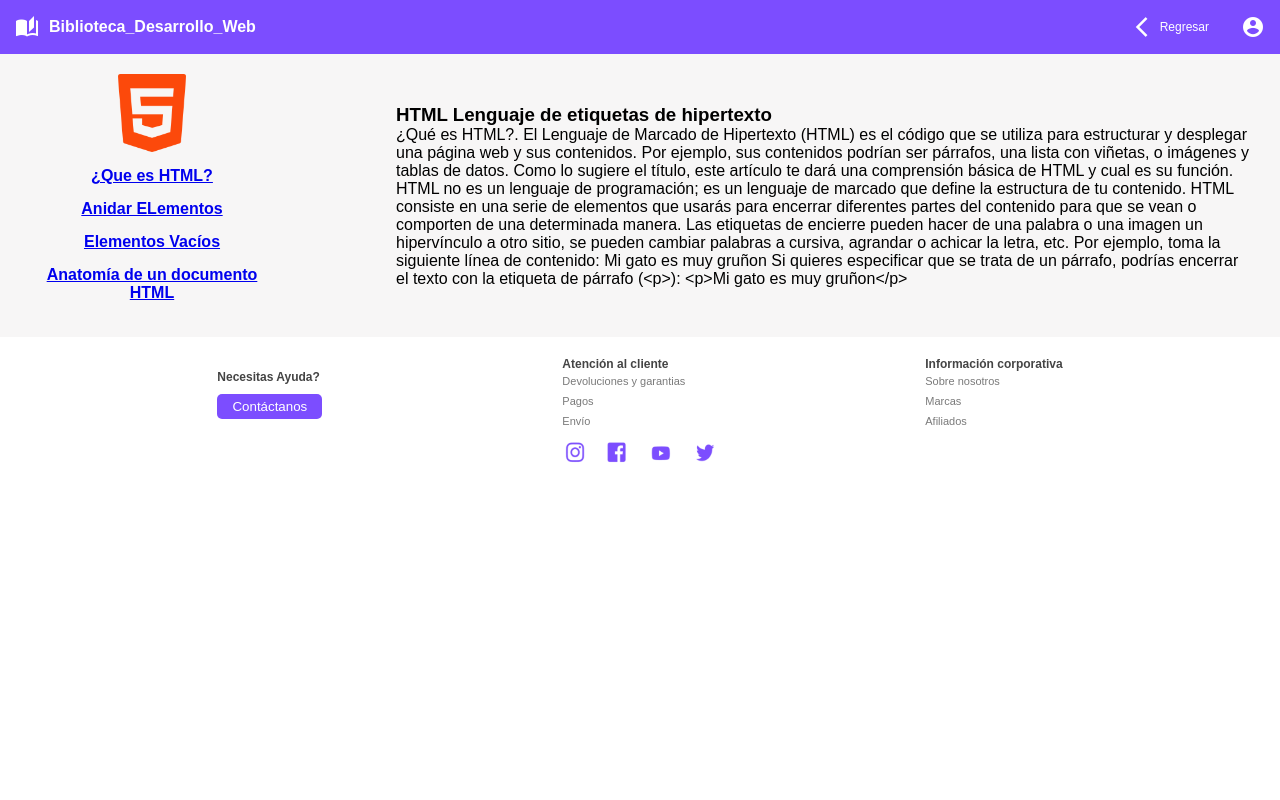
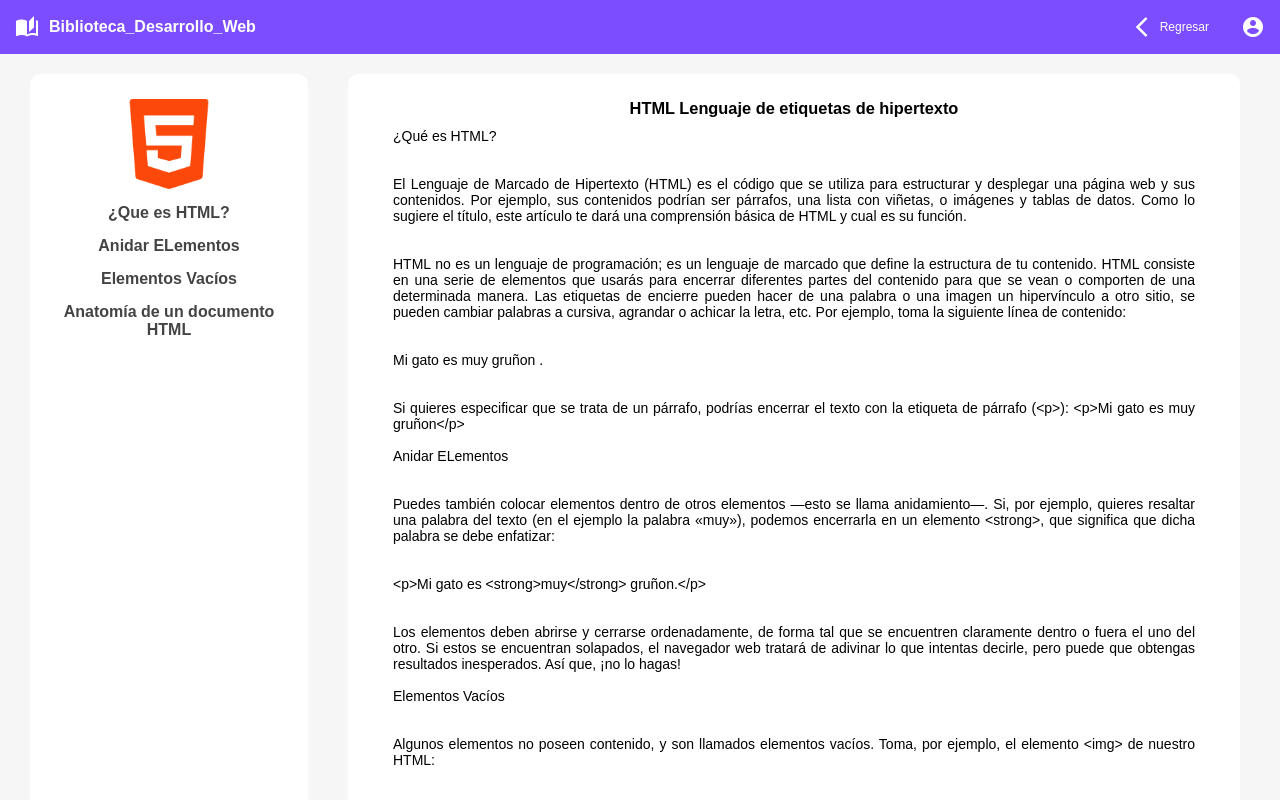
Before and after one commit to AdisOrtiz/Front_End.github.io, an Angular app in the folder trabajo_front_end/: page /recurso/1 in a window 1280 px wide. Shown: the top 800 px of the page. Built offline with nearby package versions, Linux system fonts and the light colour scheme.

Commit message:
Informacion de recurso especifico

```diff
--- a/trabajo_front_end/src/app/home-admin/home-admin.component.html
+++ b/trabajo_front_end/src/app/home-admin/home-admin.component.html
@@ -5,7 +5,8 @@
             <h4>Biblioteca_Desarrollo_Web</h4>
         </div>
         <div class="right">
-            <a href="gestionar_recursos.html" class="link_gest"><span class="material-icons">add</span>Gestionar Recursos</a>
+            <a href="#" class="link_gest"><span class="material-icons">add</span>Gestionar Recursos</a>
+            <button (click)="logout()">Cerrar Sesión</button>
             <span class="material-icons perfil" id="perfil-icon">account_circle</span>
             <div class="menu" id="menu">
                 <div class="menu-item">Nombre</div>
--- a/trabajo_front_end/src/app/home-admin/recursos.mock.ts
+++ b/trabajo_front_end/src/app/home-admin/recursos.mock.ts
@@ -22,76 +22,179 @@ export const listaRecursos: Recurso[] = [
         subdescrip:'HTML (Hypertext Markup Language) es un lenguaje de programación que se utiliza para crear y estructurar páginas web',
         title:'HTML Lenguaje de etiquetas de hipertexto',
         pregun1:'¿Que es HTML?',
-        descrip1:'¿Qué es HTML?. El Lenguaje de Marcado de Hipertexto (HTML) es el código que se utiliza para estructurar y desplegar una página web y sus contenidos. Por ejemplo, sus contenidos podrían ser párrafos, una lista con viñetas, o imágenes y tablas de datos. Como lo sugiere el título, este artículo te dará una comprensión básica de HTML y cual es su función. HTML no es un lenguaje de programación; es un lenguaje de marcado que define la estructura de tu contenido. HTML consiste en una serie de elementos que usarás para encerrar diferentes partes del contenido para que se vean o comporten de una determinada manera. Las etiquetas de encierre pueden hacer de una palabra o una imagen un hipervínculo a otro sitio, se pueden cambiar palabras a cursiva, agrandar o achicar la letra, etc. Por ejemplo, toma la siguiente línea de contenido: Mi gato es muy gruñon Si quieres especificar que se trata de un párrafo, podrías encerrar el texto con la etiqueta de párrafo (<p>): <p>Mi gato es muy gruñon</p>',
+        descrip1:`¿Qué es HTML?
+        \n
+        El Lenguaje de Marcado de Hipertexto (HTML) es el código que se utiliza para estructurar y desplegar una página web y sus contenidos. Por ejemplo, sus contenidos podrían ser párrafos, una lista con viñetas, o imágenes y tablas de datos. Como lo sugiere el título, este artículo te dará una comprensión básica de HTML y cual es su función.
+        \n
+        HTML no es un lenguaje de programación; es un lenguaje de marcado que define la estructura de tu contenido. HTML consiste en una serie de elementos que usarás para encerrar diferentes partes del contenido para que se vean o comporten de una determinada manera. Las etiquetas de encierre pueden hacer de una palabra o una imagen un hipervínculo a otro sitio, se pueden cambiar palabras a cursiva, agrandar o achicar la letra, etc. Por ejemplo, toma la siguiente línea de contenido:
+        \n
+        Mi gato es muy gruñon .
+        \n
+        Si quieres especificar que se trata de un párrafo, podrías encerrar el texto con la etiqueta de párrafo (<p>): <p>Mi gato es muy gruñon</p>`,
         pregun2: 'Anidar ELementos',
-        descrip2:'Anidar Elementos. Puedes también colocar elementos dentro de otros elementos —esto se llama anidamiento—. Si, por ejemplo, quieres resaltar una palabra del texto (en el ejemplo la palabra «muy»), podemos encerrarla en un elemento <strong>, que significa que dicha palabra se debe enfatizar: <p>Mi gato es <strong>muy</strong> gruñon.</p>. Los elementos deben abrirse y cerrarse ordenadamente, de forma tal que se encuentren claramente dentro o fuera el uno del otro. Si estos se encuentran solapados, el navegador web tratará de adivinar lo que intentas decirle, pero puede que obtengas resultados inesperados. Así que, ¡no lo hagas!',
+        descrip2:`\nAnidar ELementos
+        \n
+        Puedes también colocar elementos dentro de otros elementos —esto se llama anidamiento—. Si, por ejemplo, quieres resaltar una palabra del texto (en el ejemplo la palabra «muy»), podemos encerrarla en un elemento <strong>, que significa que dicha palabra se debe enfatizar:
+        \n
+        <p>Mi gato es <strong>muy</strong> gruñon.</p>
+        \n
+        Los elementos deben abrirse y cerrarse ordenadamente, de forma tal que se encuentren claramente dentro o fuera el uno del otro. Si estos se encuentran solapados, el navegador web tratará de adivinar lo que intentas decirle, pero puede que obtengas resultados inesperados. Así que, ¡no lo hagas!`,
         pregun3:'Elementos Vacíos',
-        descrip3:'Elementos Vacíos. Algunos elementos no poseen contenido, y son llamados elementos vacíos. Toma, por ejemplo, el elemento <img> de nuestro HTML: <img src="images/imagen_ejemplo.png" alt="Imagen de prueba" />Posee dos atributos, pero no hay etiqueta de cierre </img> ni contenido encerrado. Esto es porque un elemento de imagen no encierra contenido al cual afectar. Su propósito es desplegar una imagen en la página HTML, en el lugar en que aparece.',
+        descrip3:`\nElementos Vacíos
+        \n
+        Algunos elementos no poseen contenido, y son llamados elementos vacíos. Toma, por ejemplo, el elemento <img> de nuestro HTML:
+        \n
+        <img src="images/imagen_ejemplo.png" alt="Imagen de prueba" />
+        \n
+        Posee dos atributos, pero no hay etiqueta de cierre </img> ni contenido encerrado. Esto es porque un elemento de imagen no encierra contenido al cual afectar. Su propósito es desplegar una imagen en la página HTML, en el lugar en que aparece.`,
         pregun4:'Anatomía de un documento HTML',
-        descrip4:'Anatomía de un documento HTML. Hasta ahora has visto lo básico de elementos HTML individuales, pero estos no son muy útiles por sí solos. Ahora verás cómo los elementos individuales son combinados para formar una página HTML entera. Vuelve a visitar el código de tu ejemplo en index.html. Referencia:  https://developer.mozilla.org/es/docs/Learn_web_development/Getting_started/Your_first_website/Creating_the_content'
+        descrip4:`Anatomía de un documento HTML
+        \n
+        Hasta ahora has visto lo básico de elementos HTML individuales, pero estos no son muy útiles por sí solos. Ahora verás cómo los elementos individuales son combinados para formar una página HTML entera. Vuelve a visitar el código de tu ejemplo en index.html
+        \n
+        Referencia:  https://developer.mozilla.org/es/docs/Learn_web_development/Getting_started/Your_first_website/Creating_the_content`
+    },
+    {
+        id:'2',
+        img:'../../assets/images/css.png',
+        subtitle: 'CSS',
+        subdescrip:'CSS (Cascading Style Sheets) es un lenguaje de diseño web que se utiliza para dar estilo a páginas escritas en HTML o XML.',
+        title:'CSS Hoja de Estilo en Cascada',
+        pregun1:'¿Que es CSS?',
+        descrip1:`¿Que es CSS?
+        \n
+        CSS, al igual que HTML, es uno de los lenguajes centrales de Internet. Mientras que para añadir texto a un sitio web se utiliza HTML y se estructura semánticamente, para definir el diseño del contenido se utiliza CSS. Aunque HTML y CSS se utilizan en combinación, las instrucciones de diseño de CSS y los elementos de HTML existen por separado. Esto significa que una máquina puede leer un documento electrónico incluso sin CSS. Con la ayuda de CSS, el contenido del navegador se prepara visualmente y se presenta de forma atractiva.
+        \n
+        CSS es un “estándar vivo” que sigue siendo desarrollado por el World Wide Web Consortium. Por esta razón siempre hay nuevas funciones y aplicaciones prácticas que descubrir. El lenguaje de hojas de estilo, muy extendido, surgió en los años 90. En aquella época, la idea de utilizar hojas de estilo para mostrar el contenido de la web no era del todo nueva. Pero CSS se diferenciaba en un aspecto importante de otros elementos orientados a la visualización que ya existían en HTML: los usuarios tenían ahora la opción de definir reglas de diseño para grupos de elementos en varios documentos y en una sola hoja de estilo.`,
+        pregun2:'Ventajas y ámbitos de aplicación de CSS',
+        descrip2:`Ventajas y ámbitos de aplicación de CSS
+        \n
+        El éxito de un sitio web no depende solo del contenido, sino también de un buen diseño. Los usuarios pierden rápidamente el interés por las páginas web que no son fáciles de usar o no están bien estructuradas. En este caso, CSS ofrece una serie de opciones de diseño que no están disponibles en HTML puro.
+
+        Por ejemplo, CSS permite controlar algunas especificaciones de forma centralizada. Esto significa que elementos similares (como todos los hipervínculos o imágenes) dentro de un mismo documento pueden ser reconocidos y formateados mediante un único comando. Las instrucciones de diseño no tienen que estar en forma de hoja de estilo interna en el propio documento HTML. Si se guardan las instrucciones CSS en una hoja de estilo externa, es decir, en un archivo separado, ésta puede utilizarse también para otros documentos.
+
+        Además de las instrucciones básicas de visualización relativas a los colores, las formas y la tipografía de los elementos HTML, ahora existen módulos más sofisticados en CSS. Con ellos se pueden, por ejemplo, definir animaciones o representaciones diferentes según el medio de salida. De este modo, el mismo documento HTML puede prepararse de forma idéntica para todos los medios posibles. Como el contenido y el diseño están separados en este documento, el código del sitio web es más claro. El llamado lenguaje de estilo SASS ofrece aún más posibilidades, pero no sustituye por completo al CSS.`,
+        pregun3:'La estructura de una instrucción CSS',
+        descrip3:`La estructura de una instrucción CSS
+        \n
+        Una instrucción CSS determina los valores o propiedades que deben tener los elementos de tu documento electrónico. En su estructura básica, la instrucción consiste en un selector y corchetes. Las declaraciones se enumeran dentro de los corchetes, separadas por punto y coma. Cada instrucción consta del nombre de la propiedad, dos puntos y un valor específico. Después de la instrucción final y antes del corchete de cierre, se puede añadir otro punto y coma, pero no es obligatorio. Por ejemplo, la instrucción CSS del siguiente ejemplo pide que el encabezado H1 se muestre en azul y con un tamaño de letra 12`,
+        pregun4:'¿Cómo integrar CSS en tu sitio web?',
+        descrip4:`¿Cómo integrar CSS en tu sitio web?
+        \n
+        Es posible integrar CSS en un documento electrónico utilizando hojas de estilo internas y externas. Además, las propiedades pueden colocarse directamente en el código fuente HTML de un elemento utilizando el estilo inline. A continuación, ofrecemos una visión general de los tres métodos para integrar CSS en HTML.
+        \n
+        Hojas de estilo externas\n\n
+        En las hojas de estilo externas, las instrucciones CSS se definen en archivos externos mediante la terminación “.css” y se integran en el archivo HTML mediante una etiqueta “link”. Este es el método más habitual porque el contenido y el diseño están perfectamente separados y se pueden realizar cambios fácilmente. El enlace se hace en la zona “head” del documento HTML
+        \n
+        Hojas de estilo internas\n\n
+        Aquí es donde se añaden todas las instrucciones CSS en el archivo HTML. Ten en cuenta que estas solo se aplican al documento correspondiente. Para las hojas de estilo internas, inserta el elemento “style” en el área “head” del documento HTML
+        \n
+        Estilo inline\n\n
+        Al igual que con la hoja de estilo interna, las instrucciones CSS están contenidas en el archivo HTML. Sin embargo, hay una diferencia importante: los atributos correspondientes se encuentran directamente en la etiqueta de inicio del elemento y no se aplican a ningún otro elemento. `
+    },
+    {
+        id:'3',
+        img:'../../assets/images/js.png',
+        subtitle: 'JAVASCRIPT',
+        subdescrip:'Lenguaje de programación: Herramienta que nos permite darle instrucciones a un ordenador a traves de código, código que está estructurado para que los programadores puedan escribirlo siguiendo una lógica',
+        title:'JavaScript',
+        pregun1:'',
+        descrip1:``,
+        pregun2:'',
+        descrip2:``,
+        pregun3:'',
+        descrip3:``,
+        pregun4:'',
+        descrip4:``
+    },
+    {
+        id:'4',
+        img:'../../assets/images/icono_angular.png',
+        subtitle: 'ANGULAR',
+        subdescrip:'Es un framework de diseño de aplicaciones y plataforma de desarrollo para crear aplicaciones de una sola página eficientes y sofisticadas',
+        title:'Angular Framework',
+        pregun1:'',
+        descrip1:``,
+        pregun2:'',
+        descrip2:``,
+        pregun3:'',
+        descrip3:``,
+        pregun4:'',
+        descrip4:``
+    },
+    {
+        id:'5',
+        img:'../../assets/images/icon_react.png',
+        subtitle: 'REACT',
+        subdescrip:'Es una biblioteca de JavaScript de código abierto, mantenida por Facebook y la comunidad, utilizada para construir interfaces de usuario interactivas ...' ,
+        title:'React Libreria',
+        pregun1:'',
+        descrip1:``,
+        pregun2:'',
+        descrip2:``,
+        pregun3:'',
+        descrip3:``,
+        pregun4:'',
+        descrip4:``
+    },
+    {
+        id:'6',
+        img:'../../assets/images/vue.png',
+        subtitle: 'VUE',
+        subdescrip:'Es un framework de JavaScript de código abierto que se utiliza para crear interfaces de usuario y aplicaciones web.',
+        title:'VUE',
+        pregun1:'',
+        descrip1:``,
+        pregun2:'',
+        descrip2:``,
+        pregun3:'',
+        descrip3:``,
+        pregun4:'',
+        descrip4:``
+    },
+    {
+        id:'7',
+        img:'../../assets/images/DOM.png',
+        subtitle: 'DOM',
+        subdescrip:'Document Object Model. Es una interfaz de programación que permite acceder, modificar y crear elementos en documentos HTML y XML',
+        title:'DOM - Document Object Model',
+        pregun1:'',
+        descrip1:``,
+        pregun2:'',
+        descrip2:``,
+        pregun3:'',
+        descrip3:``,
+        pregun4:'',
+        descrip4:``
+    },
+    {
+        id:'8',
+        img:'../../assets/images/desarrollo_web.jpg',
+        subtitle: '¿Que es el desarrollo Web?',
+        subdescrip:'Es el proceso de crear y mantener sitios web, aplicaciones y software',
+        title:'Desarrollo Web',
+        pregun1:'',
+        descrip1:``,
+        pregun2:'',
+        descrip2:``,
+        pregun3:'',
+        descrip3:``,
+        pregun4:'',
+        descrip4:``
+    },
+    {
+        id:'9',
+        img:'../../assets/images/mas_rec.png',
+        subtitle: 'Más Recursos',
+        subdescrip:'Aquí encontraras todo lo que necesitas para aprender sobre el Desarrollo Web',
+        title:'Más Recursos',
+        pregun1:'',
+        descrip1:``,
+        pregun2:'',
+        descrip2:``,
+        pregun3:'',
+        descrip3:``,
+        pregun4:'',
+        descrip4:``
     }
-    // {
-    //     id:'2',
-    //     img:'../../assets/images/css.png',
-    //     subtitle: 'CSS',
-    //     subdescrip:'CSS (Cascading Style Sheets) es un lenguaje de diseño web que se utiliza para dar estilo a páginas escritas en HTML o XML.',
-    //     title:'CSS Hoja de Estilo en Cascada',
-    //     descrip:"Lorem ipsum, dolor sit amet consectetur adipisicing elit. Quia ut consectetur quidem iusto dicta corporis minima suscipit vero eos, ullam a maxime voluptatem nemo delectus optio nihil, alias harum consequuntur?"
-    // },
-    // {
-    //     id:'3',
-    //     img:'../../assets/images/js.png',
-    //     subtitle: 'JAVASCRIPT',
-    //     subdescrip:'Lenguaje de programación: Herramienta que nos permite darle instrucciones a un ordenador a traves de código, código que está estructurado para que los programadores puedan escribirlo siguiendo una lógica',
-    //     title:'JavaScript',
-    //     descrip:"Lorem ipsum, dolor sit amet consectetur adipisicing elit. Quia ut consectetur quidem iusto dicta corporis minima suscipit vero eos, ullam a maxime voluptatem nemo delectus optio nihil, alias harum consequuntur?"
-    // },
-    // {
-    //     id:'4',
-    //     img:'../../assets/images/icono_angular.png',
-    //     subtitle: 'ANGULAR',
-    //     subdescrip:'Es un framework de diseño de aplicaciones y plataforma de desarrollo para crear aplicaciones de una sola página eficientes y sofisticadas',
-    //     title:'Angular Framework',
-    //     descrip:"Lorem ipsum, dolor sit amet consectetur adipisicing elit. Quia ut consectetur quidem iusto dicta corporis minima suscipit vero eos, ullam a maxime voluptatem nemo delectus optio nihil, alias harum consequuntur?"
-    // },
-    // {
-    //     id:'5',
-    //     img:'../../assets/images/icon_react.png',
-    //     subtitle: 'REACT',
-    //     subdescrip:'Es una biblioteca de JavaScript de código abierto, mantenida por Facebook y la comunidad, utilizada para construir interfaces de usuario interactivas ...' ,
-    //     title:'React Libreria',
-    //     descrip:"Lorem ipsum, dolor sit amet consectetur adipisicing elit. Quia ut consectetur quidem iusto dicta corporis minima suscipit vero eos, ullam a maxime voluptatem nemo delectus optio nihil, alias harum consequuntur?"
-    // },
-    // {
-    //     id:'6',
-    //     img:'../../assets/images/vue.png',
-    //     subtitle: 'VUE',
-    //     subdescrip:'Es un framework de JavaScript de código abierto que se utiliza para crear interfaces de usuario y aplicaciones web.',
-    //     title:'VUE',
-    //     descrip:"Lorem ipsum, dolor sit amet consectetur adipisicing elit. Quia ut consectetur quidem iusto dicta corporis minima suscipit vero eos, ullam a maxime voluptatem nemo delectus optio nihil, alias harum consequuntur?"
-    // },
-    // {
-    //     id:'7',
-    //     img:'../../assets/images/DOM.png',
-    //     subtitle: 'DOM',
-    //     subdescrip:'Document Object Model. Es una interfaz de programación que permite acceder, modificar y crear elementos en documentos HTML y XML',
-    //     title:'DOM - Document Object Model',
-    //     descrip:"Lorem ipsum, dolor sit amet consectetur adipisicing elit. Quia ut consectetur quidem iusto dicta corporis minima suscipit vero eos, ullam a maxime voluptatem nemo delectus optio nihil, alias harum consequuntur?"
-    // },
-    // {
-    //     id:'8',
-    //     img:'../../assets/images/desarrollo_web.jpg',
-    //     subtitle: '¿Que es el desarrollo Web?',
-    //     subdescrip:'Es el proceso de crear y mantener sitios web, aplicaciones y software',
-    //     title:'Desarrollo Web',
-    //     descrip:"Lorem ipsum, dolor sit amet consectetur adipisicing elit. Quia ut consectetur quidem iusto dicta corporis minima suscipit vero eos, ullam a maxime voluptatem nemo delectus optio nihil, alias harum consequuntur?"
-    // },
-    // {
-    //     id:'9',
-    //     img:'../../assets/images/mas_rec.png',
-    //     subtitle: 'Más Recursos',
-    //     subdescrip:'Aquí encontraras todo lo que necesitas para aprender sobre el Desarrollo Web',
-    //     title:'Más Recursos',
-    //     descrip:"Lorem ipsum, dolor sit amet consectetur adipisicing elit. Quia ut consectetur quidem iusto dicta corporis minima suscipit vero eos, ullam a maxime voluptatem nemo delectus optio nihil, alias harum consequuntur?"
-    // }
 ]
--- a/trabajo_front_end/src/app/info-recurso/info-recurso.component.css
+++ b/trabajo_front_end/src/app/info-recurso/info-recurso.component.css
@@ -55,7 +55,6 @@ h4{
     border-radius: 5px;
     width: 120px;
     border: 1px solid #7c4dff;
-
 }
 
 .menu-item {
@@ -88,13 +87,17 @@ h4{
 .cont_main{
     display: flex;
     justify-content: space-between;
-    align-items: center;
+    /* align-items: center; */
     padding: 10px 30px;
 }
 
 .cont_left{
-    width: 20%;
-    padding: 10px;
+    width: 25%;
+    padding: 25px 10px;
+    background: #fff;
+    min-height: 700px;
+    margin-top: 10px ;
+    border-radius: 10px;
 }
 
 .cont_img {
@@ -107,7 +110,14 @@ h4{
 }
 
 .cont_right{
-    width: 70%;
+    width: 80%;
+    font-size: 14px;
+    text-align: center;
+    background: #fff;
+    min-height: 700px;
+    padding: 25px 45px;
+    margin: 10px 10px 0 40px;
+    border-radius: 10px;
 }
 
 .preguntas {
@@ -117,6 +127,20 @@ h4{
     cursor: pointer;
 }
 
+.preguntas a {
+    text-decoration: none;
+    color: #444;
+}
+
+.tittle {
+    text-align: center;
+    margin-bottom: 10px;
+}
+
+.descrip{
+    text-align: justify;
+    white-space: pre-line;
+}
 
 footer{
     width: 100%;
--- a/trabajo_front_end/src/app/info-recurso/info-recurso.component.html
+++ b/trabajo_front_end/src/app/info-recurso/info-recurso.component.html
@@ -20,23 +20,28 @@
             <div class="cont_img">
                 <img src="{{recurso?.img}}" alt="" class="img">
             </div>
+            <!--[routerLink]="[]" -> Hace que se mantenga en la misma ruta.
+            fragment="preg1" -> significa "ve hacia el elemento con id='preg1'".-->
             <h3 class="preguntas">
-                <a href="#pregun1">{{ recurso?.pregun1 }}</a>
+                <a [routerLink]="[]" fragment="preg1">{{ recurso?.pregun1 }}</a>
             </h3>
             <h3 class="preguntas">
-                <a href="#pregun2">{{recurso?.pregun2}}</a>
+                <a [routerLink]="[]" fragment="preg2">{{recurso?.pregun2}}</a>
             </h3>
             <h3 class="preguntas">
-                <a href="#pregun3">{{recurso?.pregun3}}</a>
+                <a [routerLink]="[]" fragment="preg3">{{recurso?.pregun3}}</a>
             </h3>
             <h3 class="preguntas">
-                <a href="#pregun4">{{recurso?.pregun4}}</a>
+                <a [routerLink]="[]" fragment="preg4">{{recurso?.pregun4}}</a>
             </h3>
         </section>
 
         <section class="cont_right">
             <h3 class="tittle">{{ recurso?.title }}</h3>
-            <p class="descrip" id="pregun1">{{ recurso?.descrip1 }}</p>
+            <p class="descrip" id="preg1">{{ recurso?.descrip1 }}</p>
+            <p class="descrip" id="preg2">{{ recurso?.descrip2 }}</p>
+            <p class="descrip" id="preg3">{{ recurso?.descrip3 }}</p>
+            <p class="descrip" id="preg4">{{ recurso?.descrip4 }}</p>
         </section>
     </main>
 
--- a/trabajo_front_end/src/app/login/login.component.html
+++ b/trabajo_front_end/src/app/login/login.component.html
@@ -1,5 +1,5 @@
 <div class="cont">
-    <form class="login" [formGroup]="formLogin" (ngSubmit)="login(); $event.preventDefault();">
+    <form class="login" [formGroup]="formLogin" (ngSubmit)="login(); $event.preventDefault();"> <!--$event.preventDefault(); -> Detiene el comportamiento por defecto de un evento del navegador-->
         <h3>Iniciar Sesión</h3>
         <p>Inicie sesión ingresando su dirección de correo electrónico y contraseña.</p>
         <div class="input icons">
```
Also changed, not shown: trabajo_front_end/src/app/app-routing.module.ts (+5 -2 lines), trabajo_front_end/src/app/home-admin/home-admin.component.ts (+7 -0 lines).
